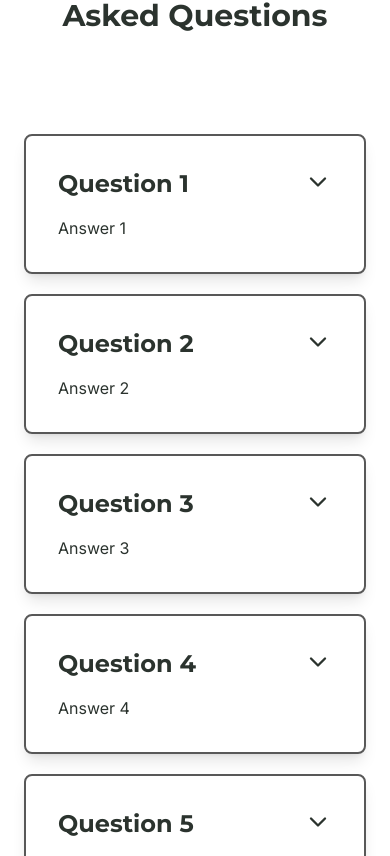
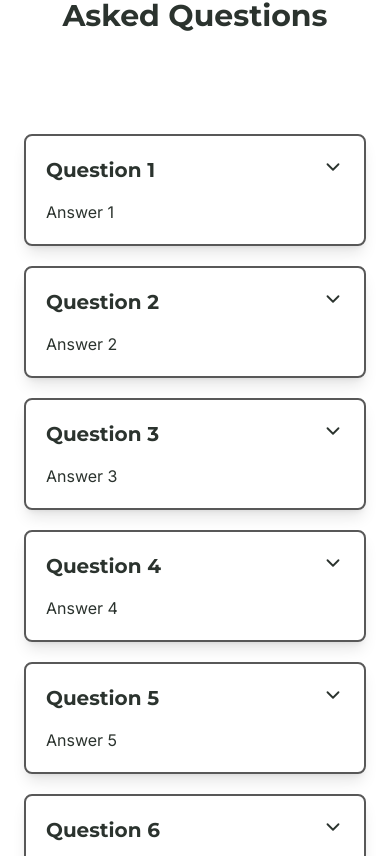
Before and after one commit to rainerregan/adquest-website-nextjs, a Next.js app: page / in a window 390 px wide. Shown: the part 4628-5484 px from the top of the page. Built offline with nearby package versions, Linux system fonts and the light colour scheme.

Commit message:
feat: FAQ Mobile

```diff
--- a/src/components/sections/faq-section/faq-card.tsx
+++ b/src/components/sections/faq-section/faq-card.tsx
@@ -10,13 +10,13 @@ const FAQCard: React.FC<FAQCardProps> = ({
   faq
 }) => {
   return (
-    <div className='w-full border-2 p-[32px] rounded-lg border-main-gray shadow-lg'>
+    <div className='w-full border-2 p-[20px] md:p-[32px] rounded-lg border-main-gray shadow-lg'>
       {/* Title */}
       <div className='flex justify-between items-start mb-4'>
-        <h3 className='font-bold text-2xl'>{faq.question}</h3>
+        <h3 className='font-bold text-xl md:text-2xl'>{faq.question}</h3>
 
         <button>
-          <TbChevronDown size={28} />
+          <TbChevronDown className='text-[22px] md:text-[28px]' />
         </button>
       </div>
 
```
